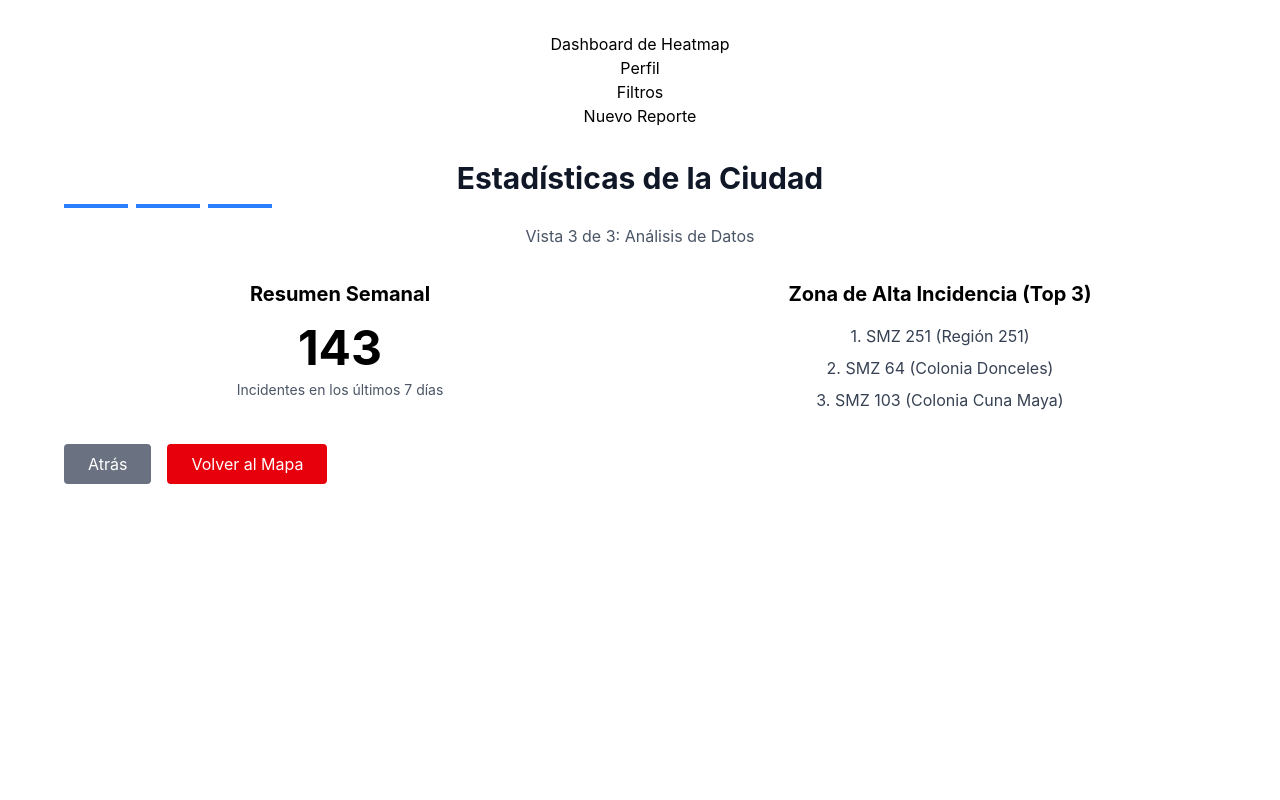
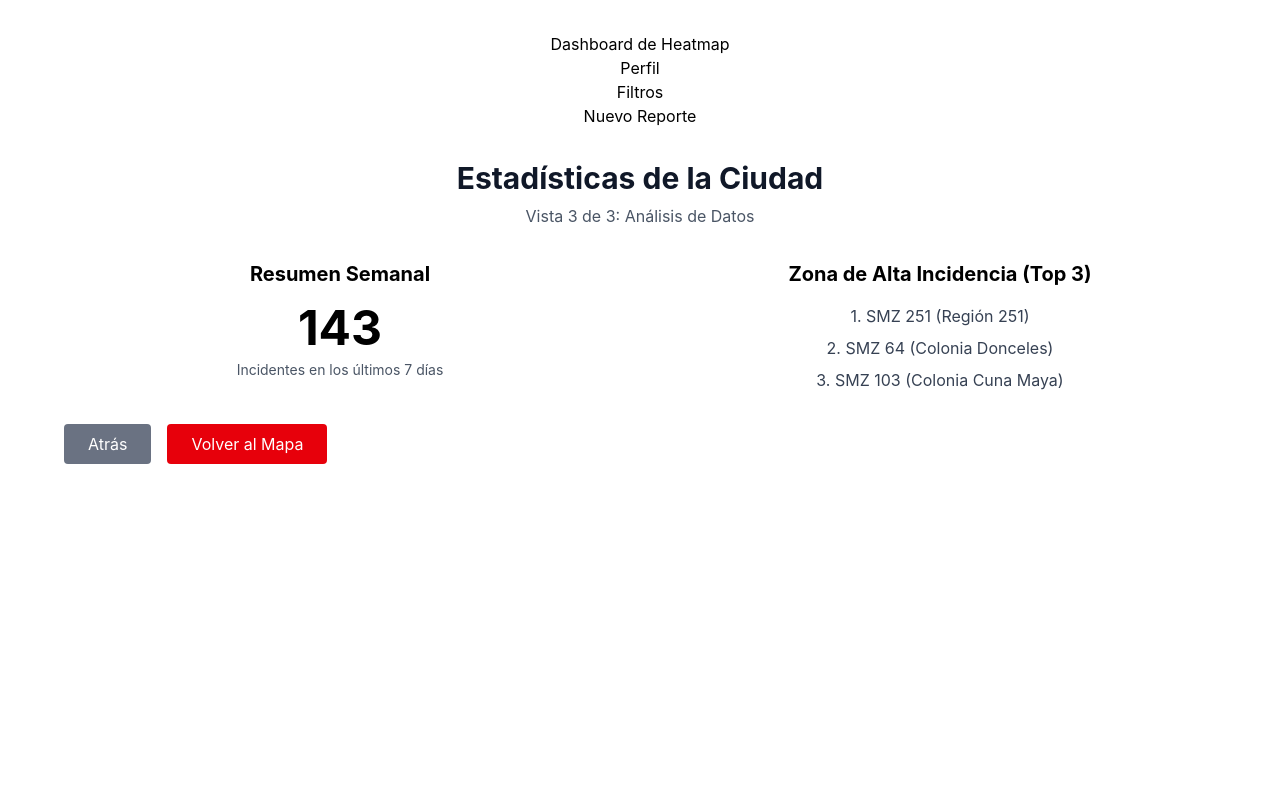
Before and after one commit to Egryzilon/heatmap, a React (Vite) app: page /dashboard in a window 1280 px wide. Shown: the top 800 px of the page. Built offline with nearby package versions, Linux system fonts and the light colour scheme.

Commit message:
fix: eliminar barra azul estaba fea

```diff
--- a/src/components/Estadisticas.jsx
+++ b/src/components/Estadisticas.jsx
@@ -4,11 +4,6 @@ function Estadisticas() {
       {/* Header */}
       <div className="mb-8">
         <h1 className="text-3xl font-bold text-gray-900 mb-2">Estadísticas de la Ciudad</h1>
-        <div className="flex gap-2 mb-4">
-          <div className="w-16 h-1 bg-blue-500"></div>
-          <div className="w-16 h-1 bg-blue-500"></div>
-          <div className="w-16 h-1 bg-blue-500"></div>
-        </div>
         <p className="text-gray-600">Vista 3 de 3: Análisis de Datos</p>
       </div>
 
```
